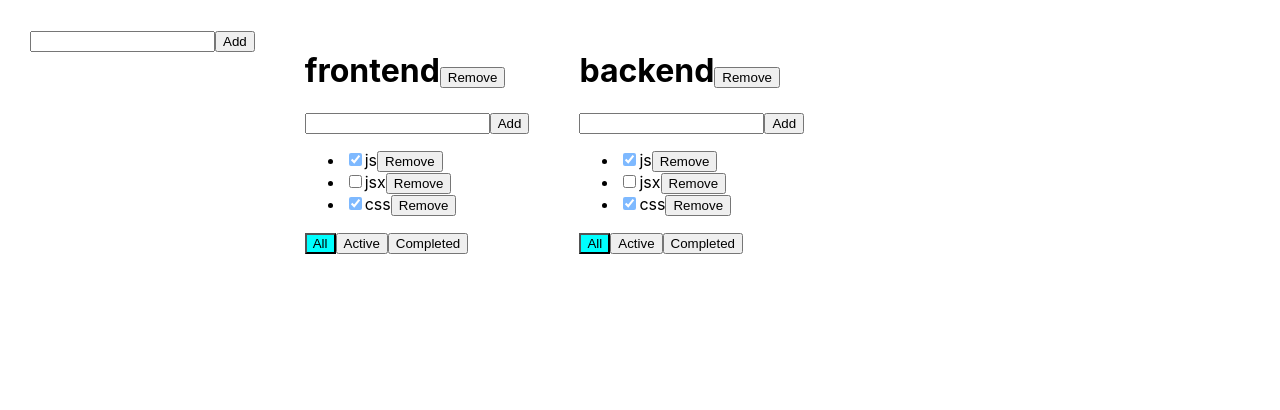
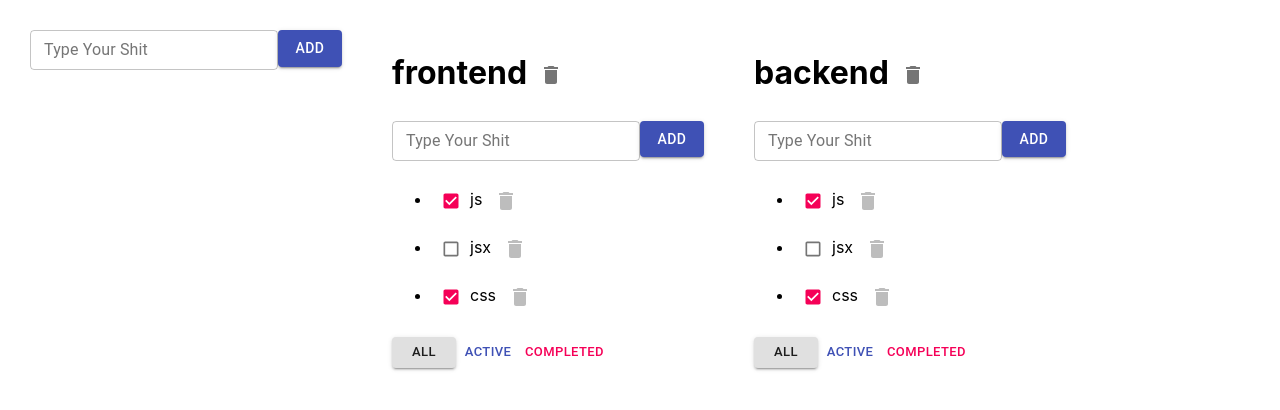
Before and after one commit to PaulZhemanov/saprana-roadmap, a React (Create React App) app: page / in a window 1280 px wide. Shown: the top 410 px of the page. Built offline with nearby package versions, Linux system fonts and the light colour scheme.

Commit message:
css changes

```diff
--- a/package.json
+++ b/package.json
@@ -4,6 +4,8 @@
   "private": true,
   "homepage": "https://paulzhemanov.github.io/saprana-roadmap/",
   "dependencies": {
+    "@material-ui/core": "^4.12.4",
+    "@material-ui/icons": "^4.11.3",
     "@testing-library/jest-dom": "^5.17.0",
     "@testing-library/react": "^13.4.0",
     "@testing-library/user-event": "^13.5.0",
--- a/src/AddItemForm.tsx
+++ b/src/AddItemForm.tsx
@@ -1,3 +1,4 @@
+import { Button, TextField } from "@material-ui/core"
 import { ChangeEvent, useState, KeyboardEvent } from "react"
 
 type AddItemFormType = {
@@ -28,14 +29,20 @@ function AddItemForm(props: AddItemFormType) {
   }
   return (
     <div>
-      <input
+      <TextField
         value={newTaskTitle}
         onChange={onNewTitleChangeHandler}
         onKeyDown={onKeyPressHandler}
-        className={error ? "error" : ""}
+
+        error={!!error}
+        variant="outlined"
+        label={"Type Your Shit"}
+        helperText={error}
+        size="small"
       />
-      <button onClick={addTask}>Add</button>
-      {error && <div className="error-message">{error}</div>}
+      <Button onClick={addTask} variant="contained" color="primary"  >
+        Add
+      </Button>
     </div>
   )
 }
--- a/src/Todolist.tsx
+++ b/src/Todolist.tsx
@@ -2,7 +2,8 @@ import { ChangeEvent } from "react"
 import { FilterValuesType } from "./App"
 import AddItemForm from "./AddItemForm"
 import EditableSpan from "./EditableSpan"
-import { title } from "process"
+import { Button, Checkbox, IconButton }  from "@material-ui/core"
+import { Delete } from "@material-ui/icons"
 
 export type TaskType = {
   id: string
@@ -58,7 +59,10 @@ function Todolist(props: PropsType) {
     <div>
       <h1>
         <EditableSpan title={props.title} onChange={changeTodolistTitle} />
-        <button onClick={removeTodoList}>Remove</button>
+
+        <IconButton onClick={removeTodoList}>
+          <Delete />
+        </IconButton>
       </h1>
 
       <AddItemForm addItem={addTask} />
@@ -75,36 +79,42 @@ function Todolist(props: PropsType) {
 
           return (
             <li key={t.id}>
-              <input
-                className={t.isDone ? "is-done" : ""}
-                type="checkbox"
+              <Checkbox
                 checked={t.isDone}
                 onChange={onChangeStatusHandler}
+                size="small"
               />
               <EditableSpan title={t.title} onChange={onChangeTitleHandler} />
-              <button onClick={removeTask}>Remove</button>
+              <IconButton onClick={removeTask} disabled color="primary">
+                <Delete />
+              </IconButton>
             </li>
           )
         })}
       </ul>
-      <button
-        className={props.filter === "all" ? "active-filter" : ""}
+      <Button
+        variant={props.filter === "all" ? "contained" : "text"}
         onClick={onAllClickHandler}
+        size="small"
       >
         All
-      </button>
-      <button
-        className={props.filter === "active" ? "active-filter" : ""}
+      </Button>
+      <Button
+        variant={props.filter === "active" ? "contained" : "text"}
         onClick={onActiveClickHandler}
+        color="primary"
+        size="small"
       >
         Active
-      </button>
-      <button
-        className={props.filter === "completed" ? "active-filter" : ""}
+      </Button>
+      <Button
+        variant={props.filter === "completed" ? "contained" : "text"}
         onClick={onCompletedClickHandler}
+        color="secondary"
+        size="small"
       >
         Completed
-      </button>
+      </Button>
     </div>
   )
 }
```
Also changed, not shown: 1 other file (tests, documents, lock files or other folders).
